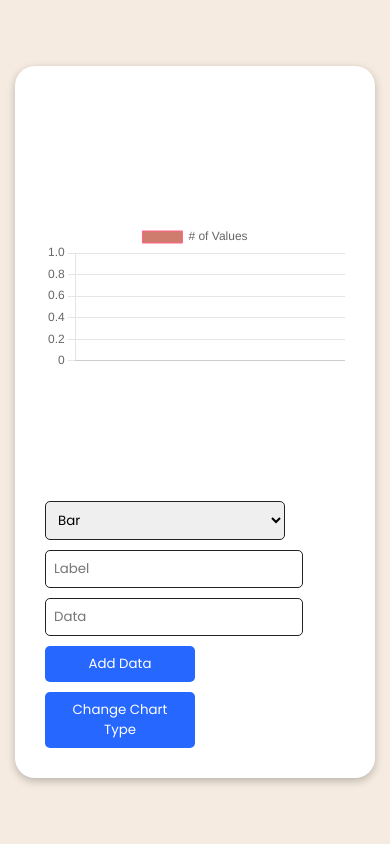
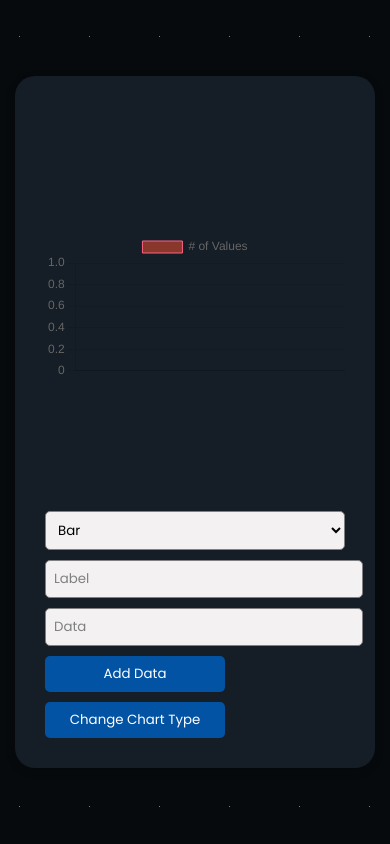
Before and after one commit to emersonramos3lt/javascript-dynamic-chart, a plain HTML site: page index.html in a window 390 px wide. Drawn offline with nearby package versions, Linux system fonts and the light colour scheme.

Commit message:
Update style.css

```diff
--- a/css/style.css
+++ b/css/style.css
@@ -1,11 +1,35 @@
-@import url('https://fonts.googleapis.com/css2?family=Poppins:ital,wght@0,100;0,200;0,300;0,400;0,500;0,600;0,700;0,800;0,900;1,100;1,200;1,300;1,400;1,500;1,600;1,700;1,800;1,900&display=swap');
+@import url("https://fonts.googleapis.com/css2?family=Poppins:ital,wght@0,100;0,200;0,300;0,400;0,500;0,600;0,700;0,800;0,900;1,100;1,200;1,300;1,400;1,500;1,600;1,700;1,800;1,900&display=swap");
 
 :root {
-    --bgBody: #F5EBE0;
+  --dot-bg: #070a0d;
+  --dot-color: gray;
+  --dot-size: 1px;
+  --dot-space: 70px;
   --textBodyColor: #111;
-    --containerBg: #fff;
-    --borderColor: #222;
-    --buttonColor: #2667FF;
+  --containerBg: #151D26;
+  --borderColor: gray;
+  --buttonColor: #0353A4;
+}
+
+body {
+  background: linear-gradient(
+        90deg,
+        var(--dot-bg) calc(var(--dot-space) - var(--dot-size)),
+        transparent 1%
+      )
+      center / var(--dot-space) var(--dot-space),
+    linear-gradient(
+        var(--dot-bg) calc(var(--dot-space) - var(--dot-size)),
+        transparent 1%
+      )
+      center / var(--dot-space) var(--dot-space),
+    var(--dot-color);
+
+  color: var(--textBodyColor);
+  display: flex;
+  align-items: center;
+  justify-content: center;
+  height: 100vh;
 }
 
 * {
@@ -13,15 +37,6 @@
   margin: 0;
   padding: 0;
   outline: none;
-}
-
-body {
-    background-color: var(--bgBody);
-    color: var(--textBodyColor);
-    display: flex;
-    align-items: center;
-    justify-content: center;
-    height: 100vh;
 }
 
 .container {
@@ -36,11 +51,17 @@ body {
   text-align: center;
 }
 
-.select, .input {
+.select,
+.input {
   padding: 8px;
   margin-right: 10px;
   border: 1px solid var(--borderColor);
   border-radius: 5px;
+  background-color: #f3f1f1;
+}
+
+.input::placeholder {
+    color: gray;
 }
 
 .btn {
@@ -50,11 +71,11 @@ body {
   color: #fff;
   border-radius: 5px;
   cursor: pointer;
-    transition: all .2s ease;
+  transition: all .3s ease;
 }
 
 .btn:hover {
-    opacity: 0.9;
+  opacity: 0.5;
 }
 
 #canvas-container {
@@ -63,11 +84,12 @@ body {
   display: flex;
   align-items: center;
   justify-content: center;
+  background-color: var(--containerBg);
 }
 
 @media screen and (max-width: 550px) {
   .container {
-        max-width: 90%;
+    max-width: 95%;
     margin: auto;
   }
 
@@ -78,11 +100,12 @@ body {
     gap: 10px;
   }
 
-    .select, .input {
-        width: 80%;
+  .select,
+  .input {
+    width: 100%;
   }
 
   .btn {
-        width: 50%;
+    width: 180px;
   }
 }
```
Lines whose indentation alone changed are shown as unchanged.
